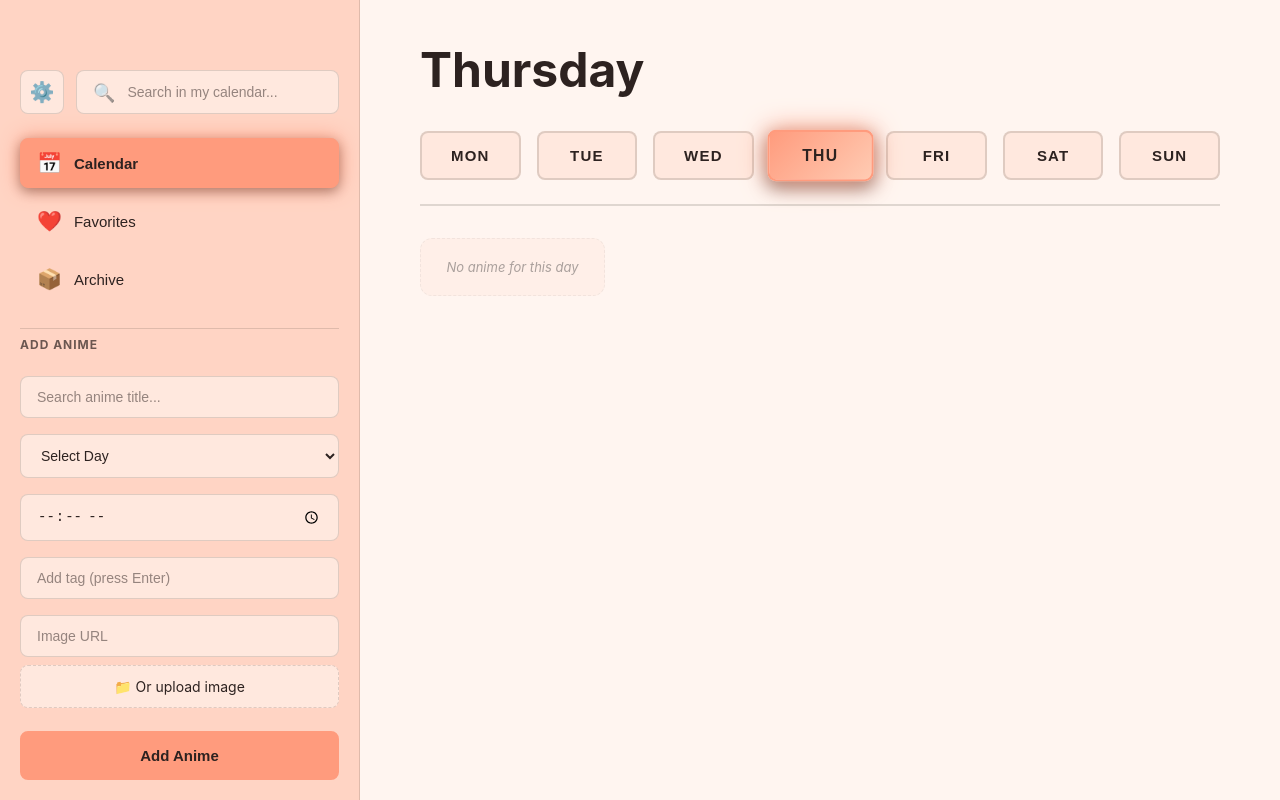
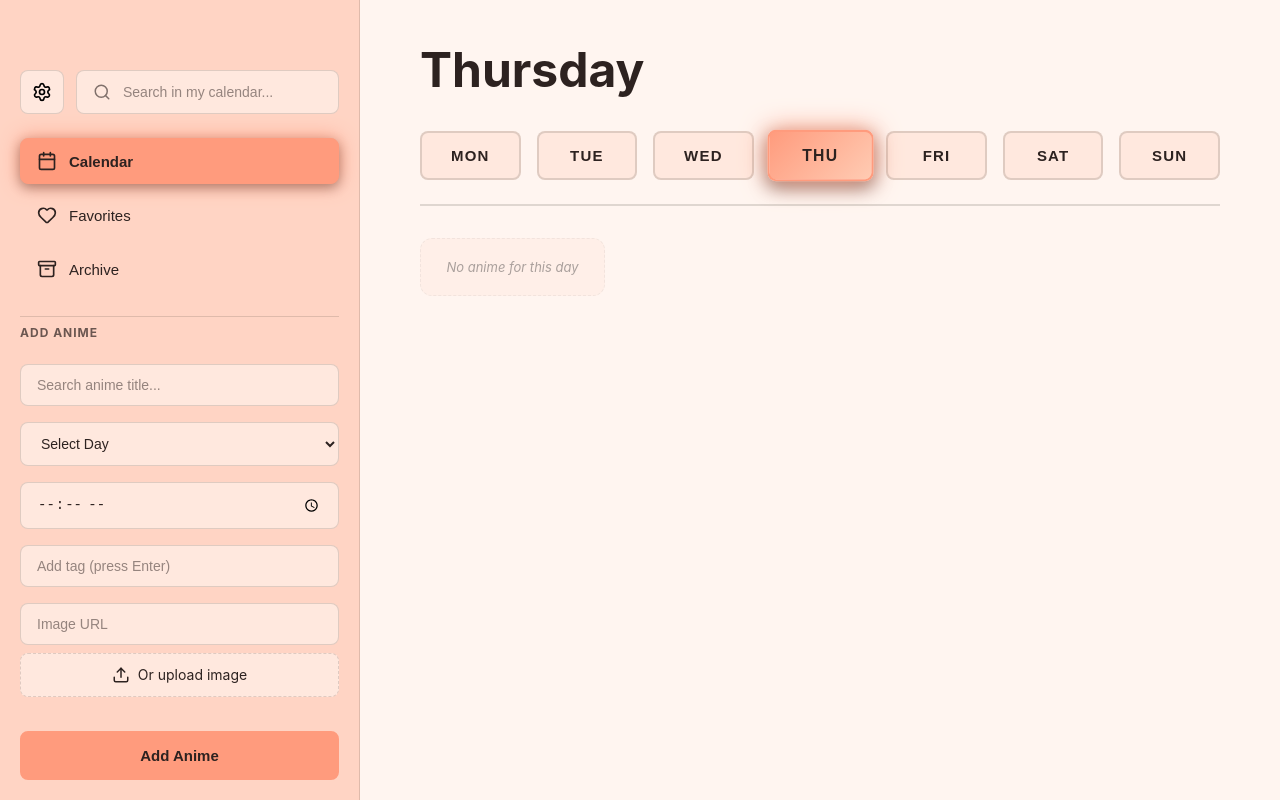
Before and after one commit to Manuel-Mezzanotte/AnimeWeek-2.0, a React (Vite) app: page / in a window 1280 px wide. Built offline with nearby package versions, Linux system fonts and the light colour scheme.

Commit message:
feat: enhance UI with icon integration in AnimeDetailModal, Archive, DataManager, Favorites, and Sidebar components

```diff
--- a/src/components/AnimeDetailModal.tsx
+++ b/src/components/AnimeDetailModal.tsx
@@ -1,5 +1,6 @@
 import React from 'react'
 import { motion, AnimatePresence } from 'framer-motion'
+import { Trash2, Archive, RotateCcw } from 'lucide-react'
 import { AnimeData } from './Sidebar'
 import styles from '../styles/AnimeDetailModal.module.css'
 
@@ -95,7 +96,7 @@ const AnimeDetailModal: React.FC<AnimeDetailModalProps> = ({
                 className={styles.deleteButton}
                 onClick={handleDelete}
               >
-                🗑️ Delete
+                <Trash2 size={18} /> Delete
               </button>
 
               {isArchiveView ? (
@@ -103,14 +104,14 @@ const AnimeDetailModal: React.FC<AnimeDetailModalProps> = ({
                   className={styles.restoreButton}
                   onClick={handleRestore}
                 >
-                  ♻️ Restore
+                  <RotateCcw size={18} /> Restore
                 </button>
               ) : (
                 <button
                   className={styles.archiveButton}
                   onClick={handleArchive}
                 >
-                  📦 Archive
+                  <Archive size={18} /> Archive
                 </button>
               )}
             </div>
--- a/src/components/Archive.tsx
+++ b/src/components/Archive.tsx
@@ -1,5 +1,6 @@
 import React, { useState } from 'react'
 import { motion } from 'framer-motion'
+import { Archive as ArchiveIcon } from 'lucide-react'
 import AnimeCard from './AnimeCard'
 import AnimeDetailModal from './AnimeDetailModal'
 import { AnimeData } from './Sidebar'
@@ -42,7 +43,7 @@ const Archive: React.FC<ArchiveProps> = ({
         animate={{ opacity: 1, y: 0 }}
         transition={{ duration: 0.5 }}
       >
-        <h1 className={styles.title}>📦 Archive</h1>
+        <h1 className={styles.title}><ArchiveIcon size={36} strokeWidth={2.5} /> Archive</h1>
         <p className={styles.subtitle}>
           {archivedAnime.length} archived anime
         </p>
@@ -55,7 +56,7 @@ const Archive: React.FC<ArchiveProps> = ({
           animate={{ opacity: 1 }}
           transition={{ delay: 0.2 }}
         >
-          <div className={styles.emptyIcon}>📦</div>
+          <div className={styles.emptyIcon}><ArchiveIcon size={64} strokeWidth={1.5} /></div>
           <p className={styles.emptyText}>No archived anime yet</p>
           <p className={styles.emptySubtext}>Archive anime to organize your collection</p>
         </motion.div>
--- a/src/components/DataManager.tsx
+++ b/src/components/DataManager.tsx
@@ -1,4 +1,5 @@
 import React, { useRef } from 'react'
+import { Download, Upload } from 'lucide-react'
 import { AnimeData } from './Sidebar'
 import { exportToJSON, importFromJSON, getStorageStats } from '../services/storageService'
 import styles from '../styles/DataManager.module.css'
@@ -64,14 +65,14 @@ const DataManager: React.FC<DataManagerProps> = ({ animeList, onImport }) => {
           onClick={handleExport}
           disabled={animeList.length === 0}
         >
-          📥 Export Data
+          <Download size={18} /> Export Data
         </button>
 
         <button
           className={styles.importButton}
           onClick={handleImportClick}
         >
-          📤 Import Data
+          <Upload size={18} /> Import Data
         </button>
 
         <input
--- a/src/components/Favorites.tsx
+++ b/src/components/Favorites.tsx
@@ -1,4 +1,5 @@
 import React, { useState } from 'react'
+import { Heart } from 'lucide-react'
 import AnimeCard from './AnimeCard'
 import AnimeDetailModal from './AnimeDetailModal'
 import { AnimeData } from './Sidebar'
@@ -43,7 +44,7 @@ const Favorites: React.FC<FavoritesProps> = ({
   return (
     <main className={styles.favorites}>
       <div className={styles.header}>
-        <h1 className={styles.title}>❤️ My Favorites</h1>
+        <h1 className={styles.title}><Heart size={36} strokeWidth={2.5} fill="currentColor" /> My Favorites</h1>
         <p className={styles.subtitle}>
           {favoriteAnime.length} {favoriteAnime.length === 1 ? 'anime' : 'anime'}
         </p>
@@ -51,7 +52,7 @@ const Favorites: React.FC<FavoritesProps> = ({
 
       {favoriteAnime.length === 0 ? (
         <div className={styles.emptyState}>
-          <div className={styles.emptyIcon}>❤️</div>
+          <div className={styles.emptyIcon}><Heart size={64} strokeWidth={1.5} /></div>
           <h2 className={styles.emptyTitle}>No favorites yet</h2>
           <p className={styles.emptyText}>
             Click the heart icon on any anime card to add it to your favorites!
--- a/src/components/Sidebar.tsx
+++ b/src/components/Sidebar.tsx
@@ -1,4 +1,5 @@
 import React, { useState, useEffect, useRef } from 'react'
+import { Settings, Search, Calendar, Heart, Archive, Upload } from 'lucide-react'
 import SettingsModal from './SettingsModal'
 import { searchAnime, AniListAnime, getPreferredTitle } from '../services/anilistApi'
 import styles from '../styles/Sidebar.module.css'
@@ -170,10 +171,10 @@ const Sidebar: React.FC<SidebarProps> = ({
               onClick={() => setIsSettingsOpen(true)}
               aria-label="Settings"
             >
-              ⚙️
+              <Settings size={20} />
             </button>
             <div className={styles.searchBar}>
-              <span className={styles.searchIcon}>🔍</span>
+              <span className={styles.searchIcon}><Search size={18} /></span>
               <input
                 type="text"
                 placeholder="Search in my calendar..."
@@ -191,21 +192,21 @@ const Sidebar: React.FC<SidebarProps> = ({
             className={`${styles.navButton} ${currentView === 'calendar' ? styles.active : ''}`}
             onClick={() => onViewChange?.('calendar')}
           >
-            <span className={styles.navIcon}>📅</span>
+            <span className={styles.navIcon}><Calendar size={20} /></span>
             <span className={styles.navText}>Calendar</span>
           </button>
           <button
             className={`${styles.navButton} ${currentView === 'favorites' ? styles.active : ''}`}
             onClick={() => onViewChange?.('favorites')}
           >
-            <span className={styles.navIcon}>❤️</span>
+            <span className={styles.navIcon}><Heart size={20} /></span>
             <span className={styles.navText}>Favorites</span>
           </button>
           <button
             className={`${styles.navButton} ${currentView === 'archive' ? styles.active : ''}`}
             onClick={() => onViewChange?.('archive')}
           >
-            <span className={styles.navIcon}>📦</span>
+            <span className={styles.navIcon}><Archive size={20} /></span>
             <span className={styles.navText}>Archive</span>
           </button>
         </nav>
@@ -331,7 +332,7 @@ const Sidebar: React.FC<SidebarProps> = ({
                 className={styles.fileInput}
                 onChange={handleImageUpload}
               />
-              📁 Or upload image
+              <Upload size={18} /> Or upload image
             </label>
           </div>
 
--- a/src/styles/Archive.module.css
+++ b/src/styles/Archive.module.css
@@ -16,6 +16,10 @@
   color: var(--color-text-main);
   margin: 0 0 8px 0;
   letter-spacing: -0.5px;
+  display: flex;
+  align-items: center;
+  justify-content: center;
+  gap: 12px;
 }
 
 .subtitle {
@@ -49,9 +53,11 @@
 }
 
 .emptyIcon {
-  font-size: 80px;
+  display: flex;
+  align-items: center;
+  justify-content: center;
   margin-bottom: 24px;
-  filter: grayscale(50%);
+  opacity: 0.3;
 }
 
 .emptyText {
--- a/src/styles/Favorites.module.css
+++ b/src/styles/Favorites.module.css
@@ -20,6 +20,9 @@
   font-weight: 700;
   color: var(--color-text-main);
   margin: 0;
+  display: flex;
+  align-items: center;
+  gap: 12px;
 }
 
 .subtitle {
@@ -41,9 +44,10 @@
 }
 
 .emptyIcon {
-  font-size: 80px;
+  display: flex;
+  align-items: center;
+  justify-content: center;
   opacity: 0.3;
-  filter: grayscale(100%);
 }
 
 .emptyTitle {
--- a/src/styles/Sidebar.module.css
+++ b/src/styles/Sidebar.module.css
@@ -61,7 +61,9 @@
 }
 
 .searchIcon {
-  font-size: 18px;
+  display: flex;
+  align-items: center;
+  justify-content: center;
   opacity: 0.6;
   color: var(--color-text-main);
 }
@@ -218,7 +220,9 @@
 }
 
 .navIcon {
-  font-size: 20px;
+  display: flex;
+  align-items: center;
+  justify-content: center;
 }
 
 .navText {
```
